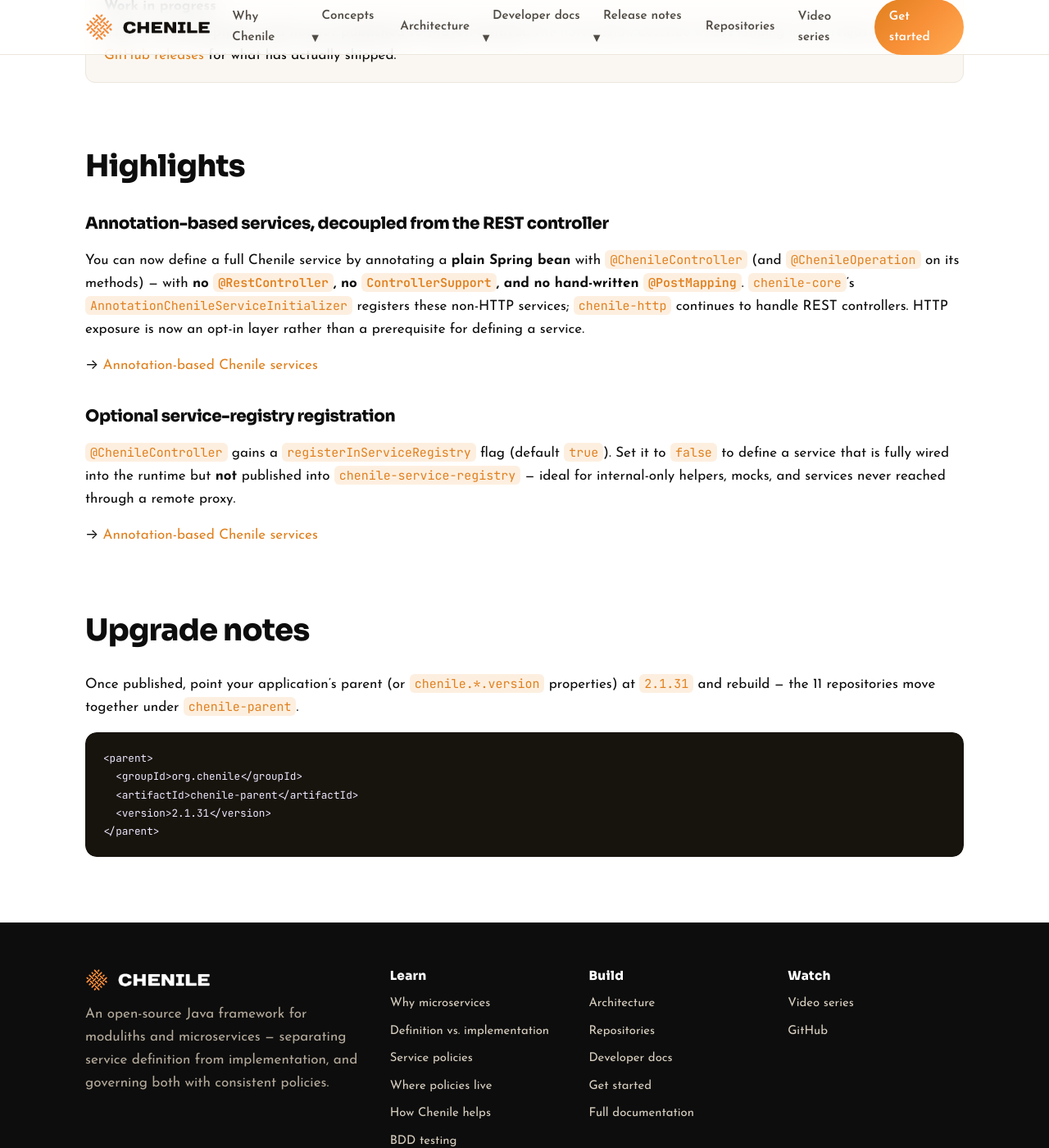
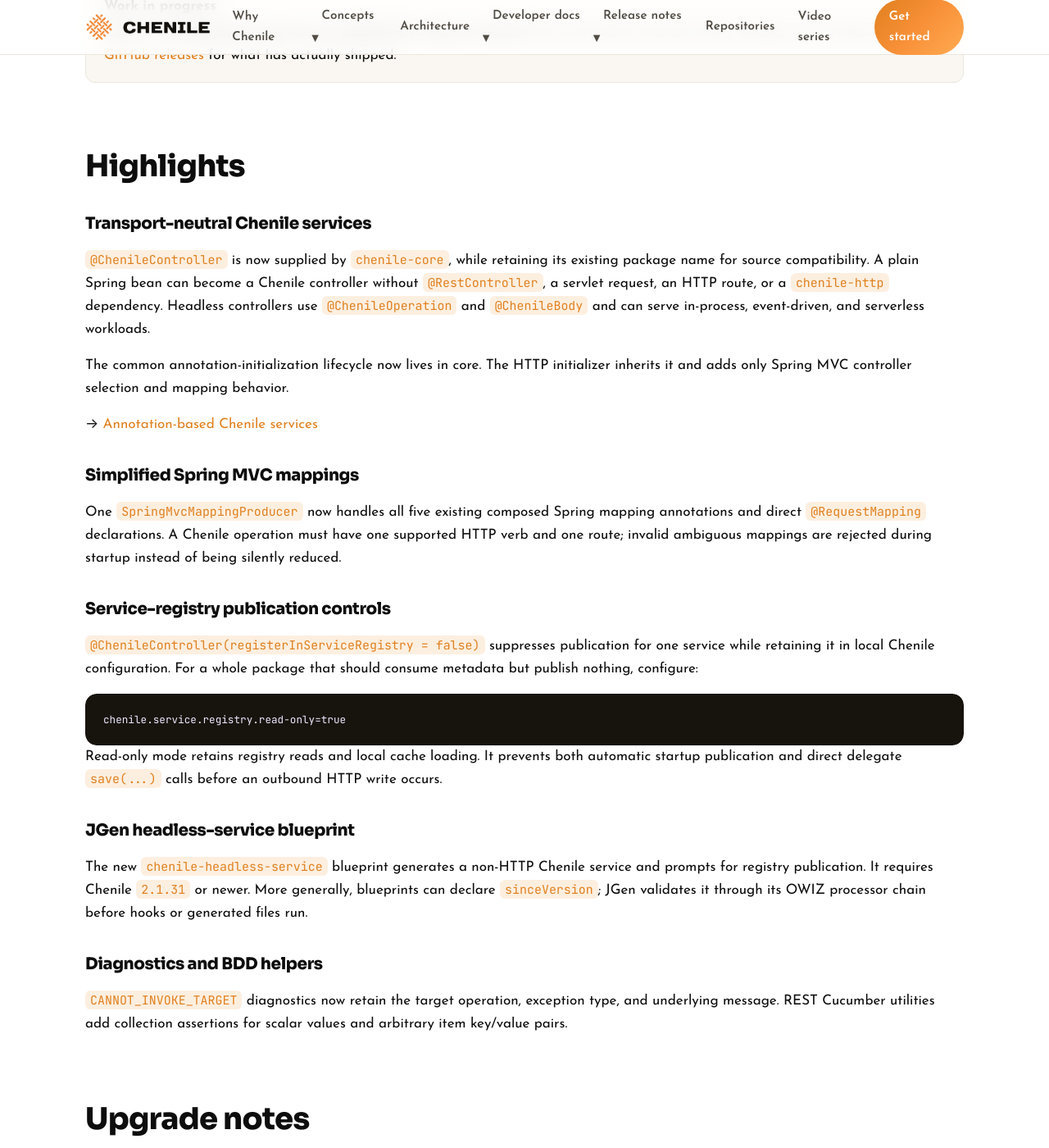
Before and after one commit to rajakolluru/cheniledocs.github.io, a Jekyll site: the page built from pages/release-notes/2.1.31.md, in a window 1280 px wide and 1400 px high, scrolled down 974 px. Shown: the whole window at 82% size. Built offline with Jekyll 4.4.1, drawn with Linux system fonts in a browser that asks for light colours; some of the changed text lies outside the part shown.

Commit message:
Expand published 2.1.31 release notes

````diff
--- a/pages/release-notes/2.1.31.md
+++ b/pages/release-notes/2.1.31.md
@@ -1,7 +1,7 @@
 ---
 layout: doc
 title: Chenile 2.1.31 release notes
-description: Annotation-based services decoupled from the Spring REST controller, and optional service-registry registration.
+description: Transport-neutral controllers, registry publication controls, JGen compatibility, and Spring MVC mapping simplification.
 permalink: /release-notes/2.1.31/
 ---
 
@@ -16,17 +16,54 @@
 
 ## Highlights
 
-### Annotation-based services, decoupled from the REST controller
+### Transport-neutral Chenile services
 
-You can now define a full Chenile service by annotating a **plain Spring bean** with `@ChenileController` (and `@ChenileOperation` on its methods) — with **no `@RestController`, no `ControllerSupport`, and no hand-written `@PostMapping`**. `chenile-core`'s `AnnotationChenileServiceInitializer` registers these non-HTTP services; `chenile-http` continues to handle REST controllers. HTTP exposure is now an opt-in layer rather than a prerequisite for defining a service.
+`@ChenileController` is now supplied by `chenile-core`, while retaining its
+existing package name for source compatibility. A plain Spring bean can become
+a Chenile controller without `@RestController`, a servlet request, an HTTP
+route, or a `chenile-http` dependency. Headless controllers use
+`@ChenileOperation` and `@ChenileBody` and can serve in-process,
+event-driven, and serverless workloads.
+
+The common annotation-initialization lifecycle now lives in core. The HTTP
+initializer inherits it and adds only Spring MVC controller selection and
+mapping behavior.
 
 → [Annotation-based Chenile services]({{ '/concepts/annotation-based-services/' | relative_url }})
 
-### Optional service-registry registration
+### Simplified Spring MVC mappings
 
-`@ChenileController` gains a `registerInServiceRegistry` flag (default `true`). Set it to `false` to define a service that is fully wired into the runtime but **not** published into `chenile-service-registry` — ideal for internal-only helpers, mocks, and services never reached through a remote proxy.
+One `SpringMvcMappingProducer` now handles all five existing composed Spring
+mapping annotations and direct `@RequestMapping` declarations. A Chenile
+operation must have one supported HTTP verb and one route; invalid ambiguous
+mappings are rejected during startup instead of being silently reduced.
 
-→ [Annotation-based Chenile services]({{ '/concepts/annotation-based-services/' | relative_url }})
+### Service-registry publication controls
+
+`@ChenileController(registerInServiceRegistry = false)` suppresses publication
+for one service while retaining it in local Chenile configuration. For a whole
+package that should consume metadata but publish nothing, configure:
+
+```properties
+chenile.service.registry.read-only=true
+```
+
+Read-only mode retains registry reads and local cache loading. It prevents both
+automatic startup publication and direct delegate `save(...)` calls before an
+outbound HTTP write occurs.
+
+### JGen headless-service blueprint
+
+The new `chenile-headless-service` blueprint generates a non-HTTP Chenile
+service and prompts for registry publication. It requires Chenile `2.1.31` or
+newer. More generally, blueprints can declare `sinceVersion`; JGen validates
+it through its OWIZ processor chain before hooks or generated files run.
+
+### Diagnostics and BDD helpers
+
+`CANNOT_INVOKE_TARGET` diagnostics now retain the target operation, exception
+type, and underlying message. REST Cucumber utilities add collection assertions
+for scalar values and arbitrary item key/value pairs.
 
 ## Upgrade notes
 
@@ -39,3 +76,8 @@
   <version>2.1.31</version>
 </parent>
 ```
+
+Existing HTTP controllers continue to work. New headless controllers should use
+`@ChenileOperation` for every operation and `@ChenileBody` for an exchange-body
+parameter. Direct `@RequestMapping` methods must have one supported HTTP verb
+and one route.
````
